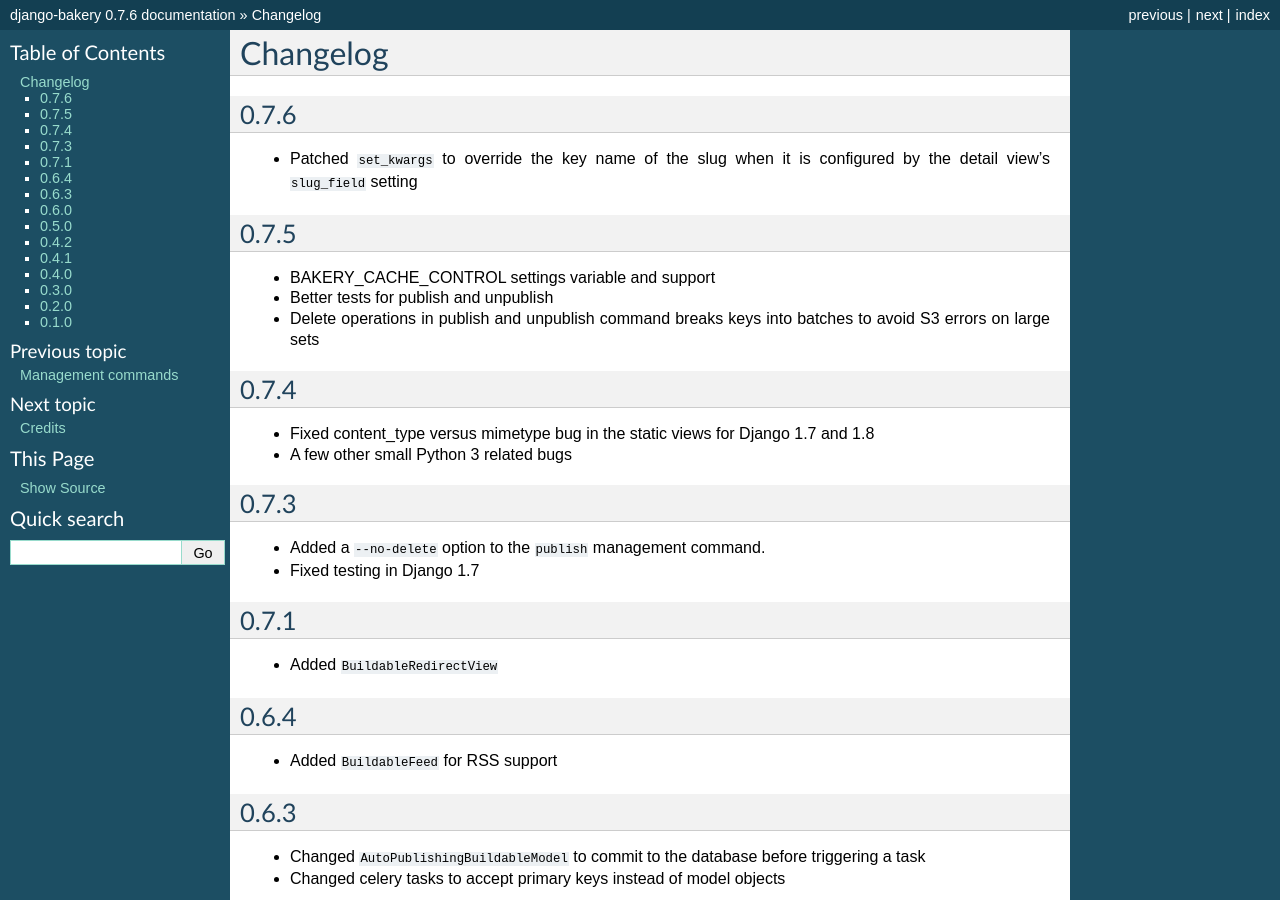
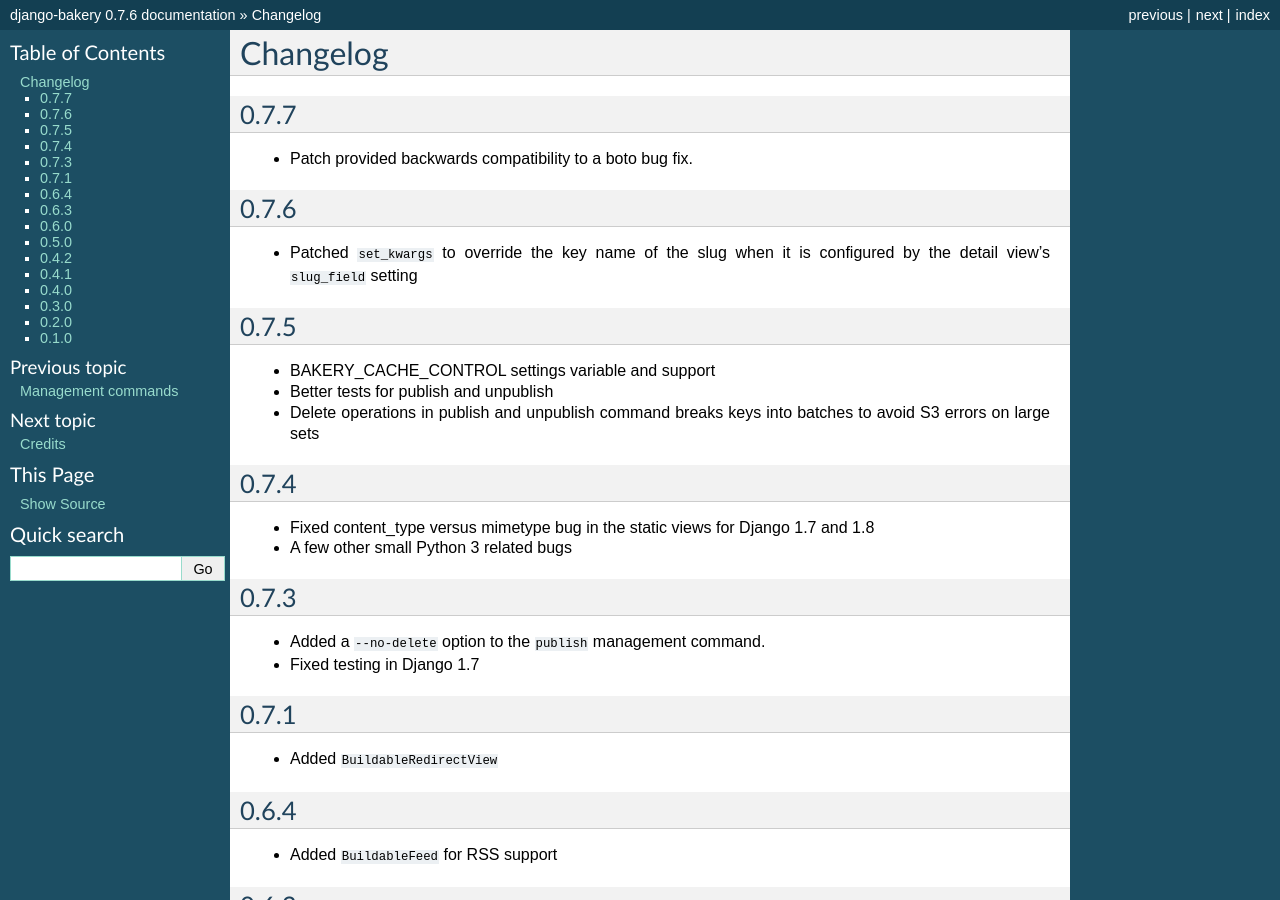
Before and after one commit to palewire/django-bakery, a Sphinx documentation site: the page built from docs/changelog.rst, in a window 1280 px wide and 900 px high. Built offline with Sphinx 7.4.7, drawn with Linux system fonts in a browser that asks for light colours.

Commit message:
Prepared for v0.7.7 release

```diff
--- a/docs/changelog.rst
+++ b/docs/changelog.rst
@@ -1,5 +1,10 @@
 Changelog
 =========
+
+0.7.7
+-----
+
+* Patch provided backwards compatibility to a boto bug fix.
 
 0.7.6
 -----
--- a/setup.py
+++ b/setup.py
@@ -85,7 +85,7 @@
 
 setup(
     name='django-bakery',
-    version='0.7.6',
+    version='0.7.7',
     description='A set of helpers for baking your Django site out as flat files',
     author='The Los Angeles Times Data Desk',
     author_email='datadesk@latimes.com',
```
